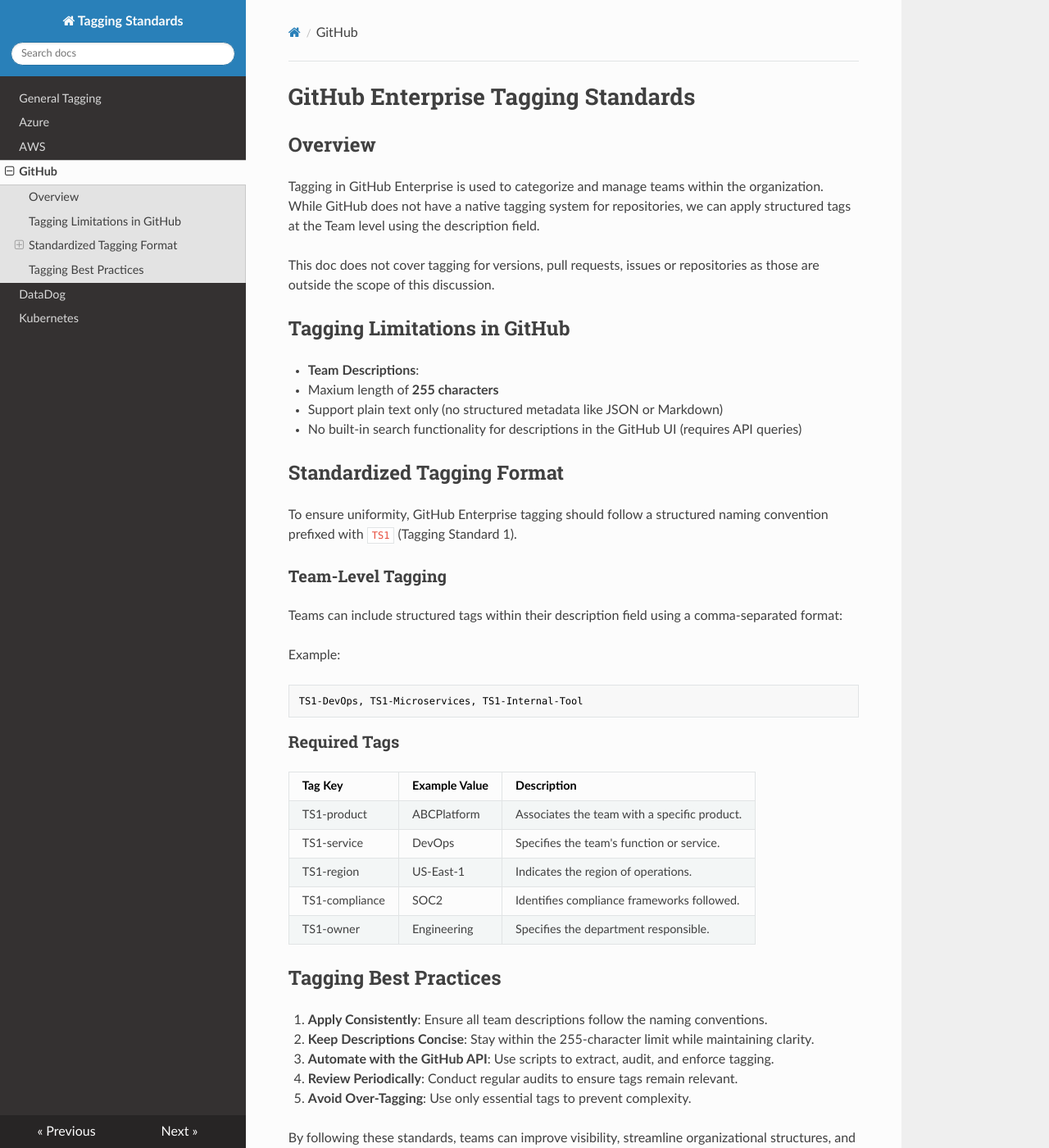
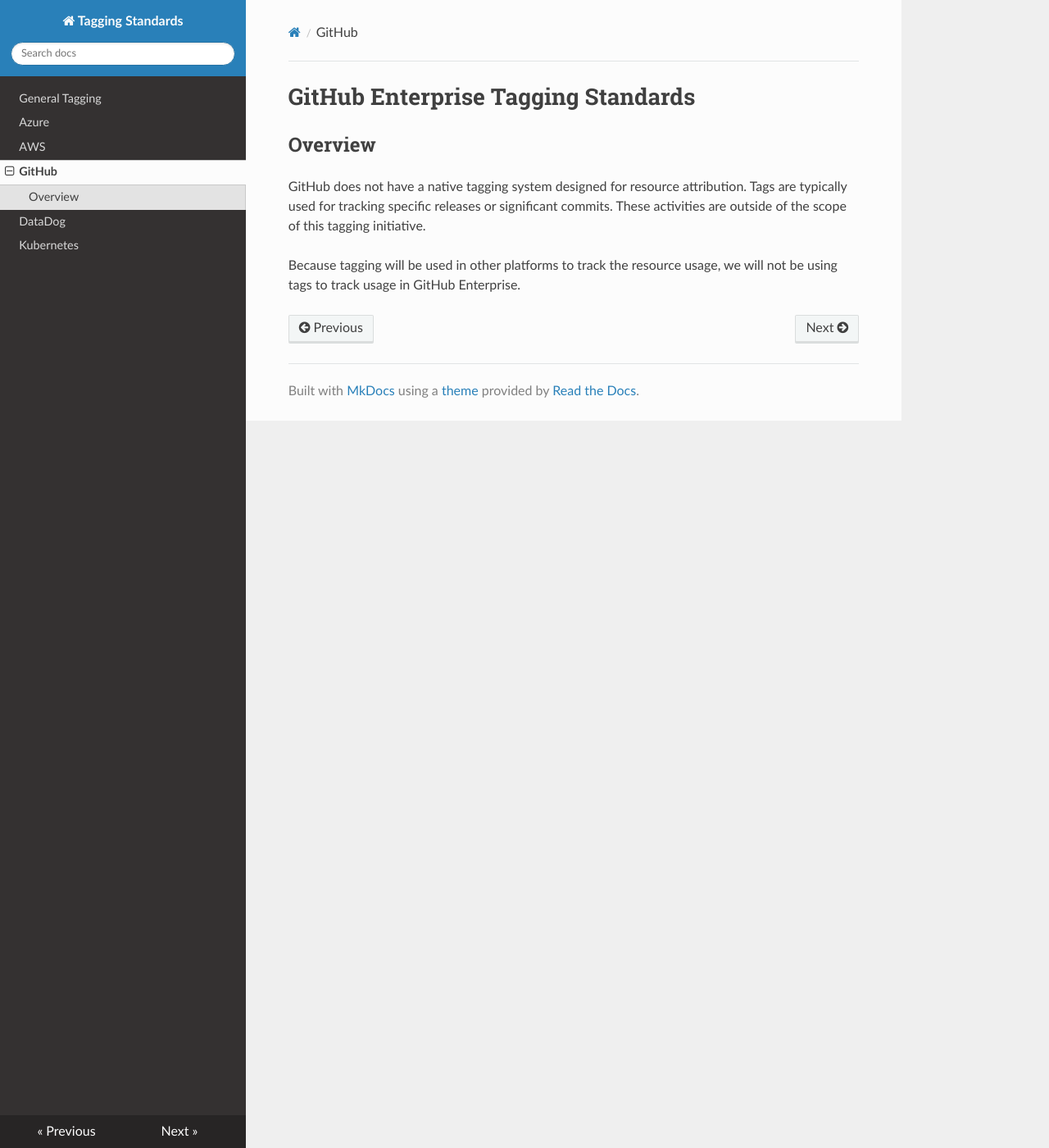
Before and after one commit to linda-silva/tagging-draft, an MkDocs documentation site: the page built from docs/github.md, in a window 1280 px wide and 1400 px high. Shown: the whole window at 82% size. Built offline with MkDocs 1.6.1, drawn with Linux system fonts in a browser that asks for light colours; nearby versions of some CDN libraries; some of the changed text lies outside the part shown.

Commit message:
Removing GitHub specific tags

````diff
--- a/docs/github.md
+++ b/docs/github.md
@@ -1,42 +1,6 @@
 # GitHub Enterprise Tagging Standards
 
 ## Overview
-Tagging in GitHub Enterprise is used to categorize and manage teams within the organization. While GitHub does not have a native tagging system for repositories, we can apply structured tags at the Team level using the description field.
+GitHub does not have a native tagging system designed for resource attribution. Tags are typically used for tracking specific releases or significant commits. These activities are outside of the scope of this tagging initiative.
 
-This doc does not cover tagging for versions, pull requests, issues or repositories as those are outside the scope of this discussion.
-
-## Tagging Limitations in GitHub
-- **Team Descriptions**:
-  - Maxium length of **255 characters**
-  - Support plain text only (no structured metadata like JSON or Markdown)
-  - No built-in search functionality for descriptions in the GitHub UI (requires API queries)
-
-## Standardized Tagging Format
-To ensure uniformity, GitHub Enterprise tagging should follow a structured naming convention prefixed with `TS1` (Tagging Standard 1).
-
-### Team-Level Tagging
-
-Teams can include structured tags within their description field using a comma-separated format:
-
-Example:
-```text
-TS1-DevOps, TS1-Microservices, TS1-Internal-Tool
-```
-
-### **Required Tags**
-| Tag Key          | Example Value       | Description                                   |
-|------------------|--------------------|-----------------------------------------------|
-| TS1-product     | ABCPlatform         | Associates the team with a specific product. |
-| TS1-service     | DevOps              | Specifies the team's function or service.    |
-| TS1-region      | US-East-1           | Indicates the region of operations.          |
-| TS1-compliance  | SOC2                | Identifies compliance frameworks followed.   |
-| TS1-owner       | Engineering         | Specifies the department responsible.        |
-
-## Tagging Best Practices
-1. **Apply Consistently**: Ensure all team descriptions follow the naming conventions.
-2. **Keep Descriptions Concise**: Stay within the 255-character limit while maintaining clarity.
-3. **Automate with the GitHub API**: Use scripts to extract, audit, and enforce tagging.
-4. **Review Periodically**: Conduct regular audits to ensure tags remain relevant.
-5. **Avoid Over-Tagging**: Use only essential tags to prevent complexity.
-
-By following these standards, teams can improve visibility, streamline organizational structures, and enhance tracking within GitHub Enterprise.
+Because tagging will be used in other platforms to track the resource usage, we will not be using tags to track usage in GitHub Enterprise.
````
